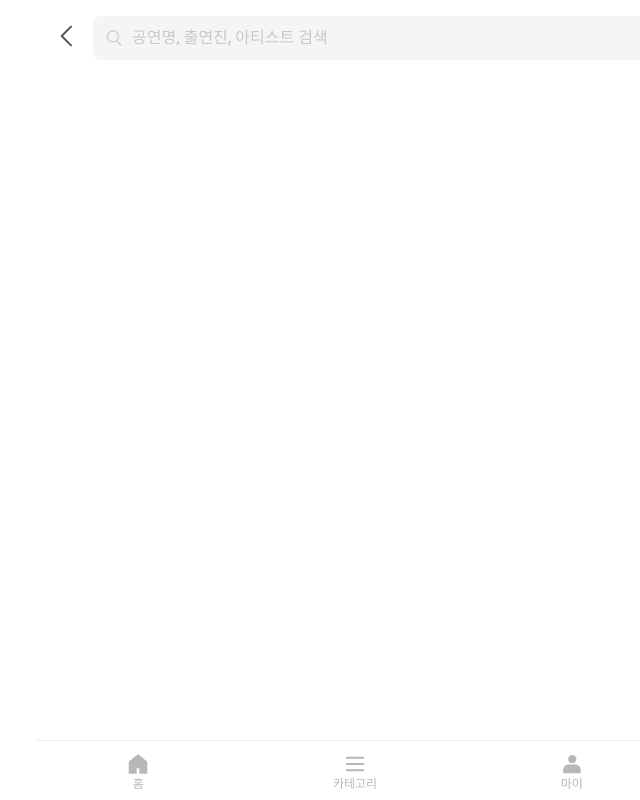
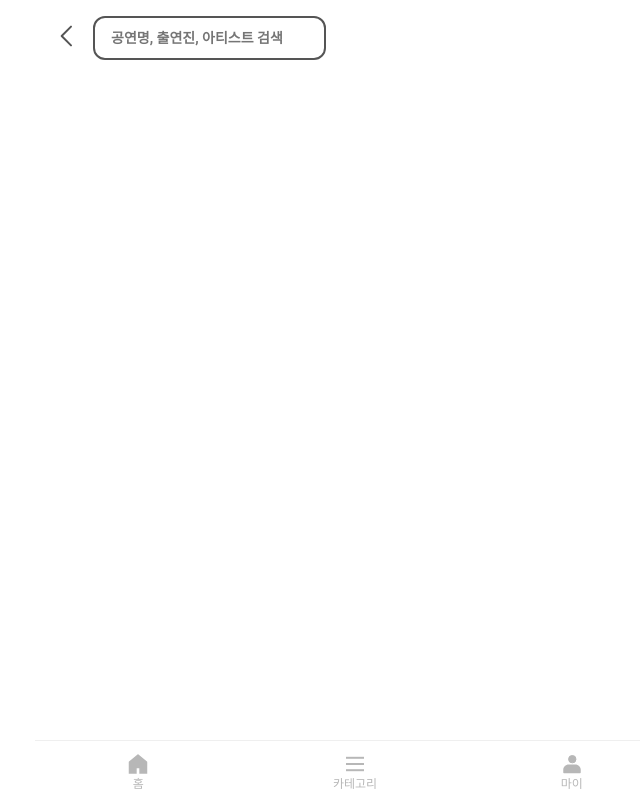
Before and after one commit to HEY-TICKET/web, a Next.js app: page /search in a window 1280 px wide. Shown: the whole page, without its empty margins (285-925 px from the left). Built offline with nearby package versions, Linux system fonts and the light colour scheme.

Commit message:
refactor: Input 컴포넌트 리팩토링, SignIn 페이지 Form 리팩토링(ing)

```diff
--- a/components/Input/Input.styles.tsx
+++ b/components/Input/Input.styles.tsx
@@ -1,38 +1,65 @@
 'use client';
 
-import styled from 'styled-components';
+import styled, { css } from 'styled-components';
 
 import STYLES from 'styles/index';
 
-export const InputWrapper = styled.div`
+export const Container = styled.div`
+  display: flex;
+  flex-direction: column;
+`;
+
+export const InputWrapper = styled.div<{ error: boolean; disabled: boolean }>`
+  display: block;
   width: 100%;
+  padding: 8px 16px;
+  border-radius: 12px;
+  border: 2px solid ${STYLES.color.gray400};
+
+
+  ${({ error, disabled }) =>
+    css`
+      &:focus-within {
+        border-color: ${error ? STYLES.color.red : STYLES.color.gray700};
+      }
+      border-color: ${disabled
+        ? STYLES.color.gray200
+        : error
+        ? STYLES.color.red
+        : STYLES.color.gray400};
+
+      background-color: ${disabled ? STYLES.color.gray150 : STYLES.color.white};
+    `}}
+`;
+
+export const Label = styled.label`
   display: flex;
-  gap: 8px;
-  align-items: center;
+  flex-direction: column;
+  row-gap: 8px;
 
-  height: 44px;
-  border-radius: 8px;
-  padding: 12px;
+  height: 100%;
 
-  background-color: ${STYLES.color.gray150};
-  & > svg {
-    width: 20px;
-    height: 20px;
-    ${STYLES.iconFilter.gray350};
+  & > input {
+    font-style: normal;
+    font-weight: 700;
+    font-size: 14px;
+    line-height: 20px;
+    height: 24px;
   }
 `;
 
-export const Input = styled.input`
-  outline: none;
-
+export const LabelText = styled.span`
   font-style: normal;
   font-weight: 500;
-  font-size: 16px;
-  line-height: 20px;
+  font-size: 12px;
+  line-height: 14px;
+`;
 
-  width: 100%;
-  background-color: ${STYLES.color.gray150};
-  &::placeholder {
-    color: ${STYLES.color.gray350};
-  }
+export const ErrorMessage = styled.span`
+  margin-top: 6px;
+  font-style: normal;
+  font-weight: 400;
+  font-size: 12px;
+  line-height: 14px;
+  color: ${STYLES.color.red};
 `;
--- a/components/Input/Input.tsx
+++ b/components/Input/Input.tsx
@@ -1,69 +1,42 @@
 'use client';
 
-import { InputHTMLAttributes, useEffect, useRef } from 'react';
+import { InputHTMLAttributes } from 'react';
 
 import { FieldValues, Path, useFormContext } from 'react-hook-form';
 
-import { SearchIcon } from 'styles/icons';
+import * as Styles from 'components/Input/Input.styles';
 
-import * as Styles from './Input.styles';
-
-interface InputProps<T extends FieldValues>
-  extends Omit<
-    InputHTMLAttributes<HTMLInputElement>,
-    'name' | 'hasIcon' | 'onValid' | 'onInvalid'
-  > {
-  name?: Path<T>;
-  hasIcon?: boolean;
-  autoBlur?: boolean;
+interface NewInputProps<T extends FieldValues> extends InputHTMLAttributes<HTMLInputElement> {
+  name: Path<T>;
+  labelText?: string;
 }
 
 const Input = <T extends FieldValues>({
+  labelText,
   name,
-  hasIcon = false,
-  autoBlur = false,
+  disabled,
   ...restProps
-}: InputProps<T>) => {
+}: NewInputProps<T>) => {
   const methods = useFormContext<T>();
-  const useHookForm = !!name && !!methods;
-  const inputRef = useRef<HTMLInputElement | null>(null);
+  const {
+    register,
+    formState: { errors },
+  } = methods;
 
-  const renderInput = () => {
-    if (useHookForm) {
-      const { register } = methods;
-      const { ref, ...rest } = register(name);
-      return (
-        <Styles.Input
-          {...restProps}
-          {...rest}
-          ref={(e: HTMLInputElement) => {
-            ref(e);
-            inputRef.current = e; // you can still assign to ref
-          }}
-        />
-      );
-    } else {
-      return <Styles.Input {...restProps} />;
-    }
-  };
-
-  useEffect(() => {
-    if (useHookForm) {
-      const {
-        formState: { isSubmitting },
-      } = methods;
-      const element = inputRef.current;
-      if (isSubmitting && autoBlur && element) {
-        element.blur();
-      }
-    }
-  }, [autoBlur, methods, useHookForm]);
+  const error = errors[name];
 
   return (
-    <Styles.InputWrapper>
-      {hasIcon && <SearchIcon size={20} />}
-      {renderInput()}
-    </Styles.InputWrapper>
+    <Styles.Container>
+      <Styles.InputWrapper error={!!error} disabled={!!disabled}>
+        <Styles.Label>
+          {labelText && <Styles.LabelText>{labelText}</Styles.LabelText>}
+          <input type="text" disabled={disabled} {...restProps} {...register(name)} />
+        </Styles.Label>
+      </Styles.InputWrapper>
+      {!disabled && error && (
+        <Styles.ErrorMessage>{error?.message?.toString()}</Styles.ErrorMessage>
+      )}
+    </Styles.Container>
   );
 };
 
--- a/features/search/Search.tsx
+++ b/features/search/Search.tsx
@@ -90,9 +90,7 @@ const Search = () => {
               <Input<SearchFormValue>
                 name={'search'}
                 placeholder={'공연명, 출연진, 아티스트 검색'}
-                hasIcon
                 autoFocus={!keyword}
-                autoBlur
                 onFocus={() => setIsFocused(true)}
               />
             </Styles.InputWrapper>
--- a/features/signIn/SignIn.tsx
+++ b/features/signIn/SignIn.tsx
@@ -9,7 +9,7 @@ import { css, keyframes } from 'styled-components';
 import Button from 'components/common/Button/Button';
 import Logo from 'components/common/Logo/Logo';
 import ConnectForm from 'components/FormProvider/ConnectForm';
-import Input from 'components/Input/New/Input';
+import Input from 'components/Input/Input';
 import * as Styles from 'features/signIn/SignIn.styles';
 import SignInFormProvider, {
   SignInFormValues,
@@ -90,7 +90,6 @@ const HiddenInput = () => {
   } = methods;
 
   useEffect(() => {
-    console.log('isSubmitSuccessful', isSubmitSuccessful);
     if (isSubmitSuccessful) {
       setName(getValues('signInVia'));
     }
--- a/features/signIn/SignInFormProvider.tsx
+++ b/features/signIn/SignInFormProvider.tsx
@@ -30,7 +30,7 @@ const SignInFormProvider = ({ children }: FormProviderProps) => {
   const onValidSubmit: SubmitHandler<SignInFormValues> = (data) => {
     console.log(data);
 
-    const isSignedEmail = true;
+    const isSignedEmail = false;
 
     if (isSignedEmail) {
       // 패스워드 입력 창
```
Also changed, not shown: components/Input/New/Input.styles.tsx (deleted, +0 -65 lines), components/Input/New/Input.tsx (deleted, +0 -43 lines).
